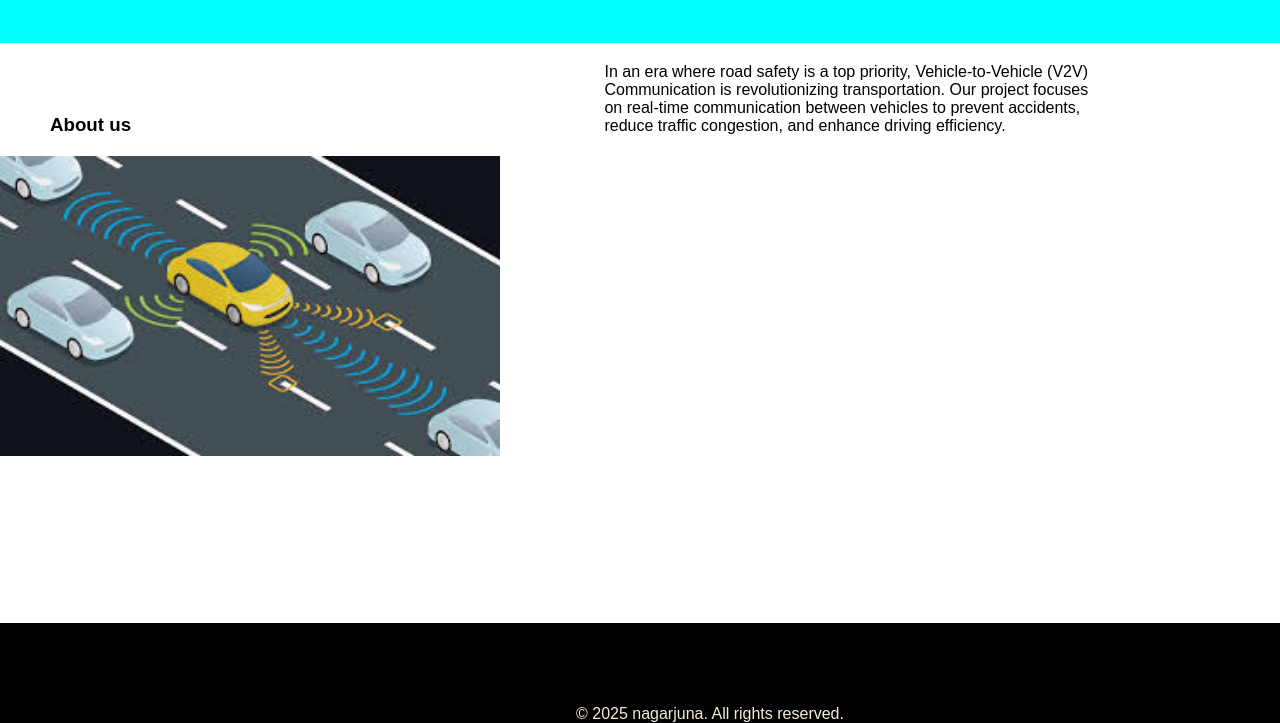
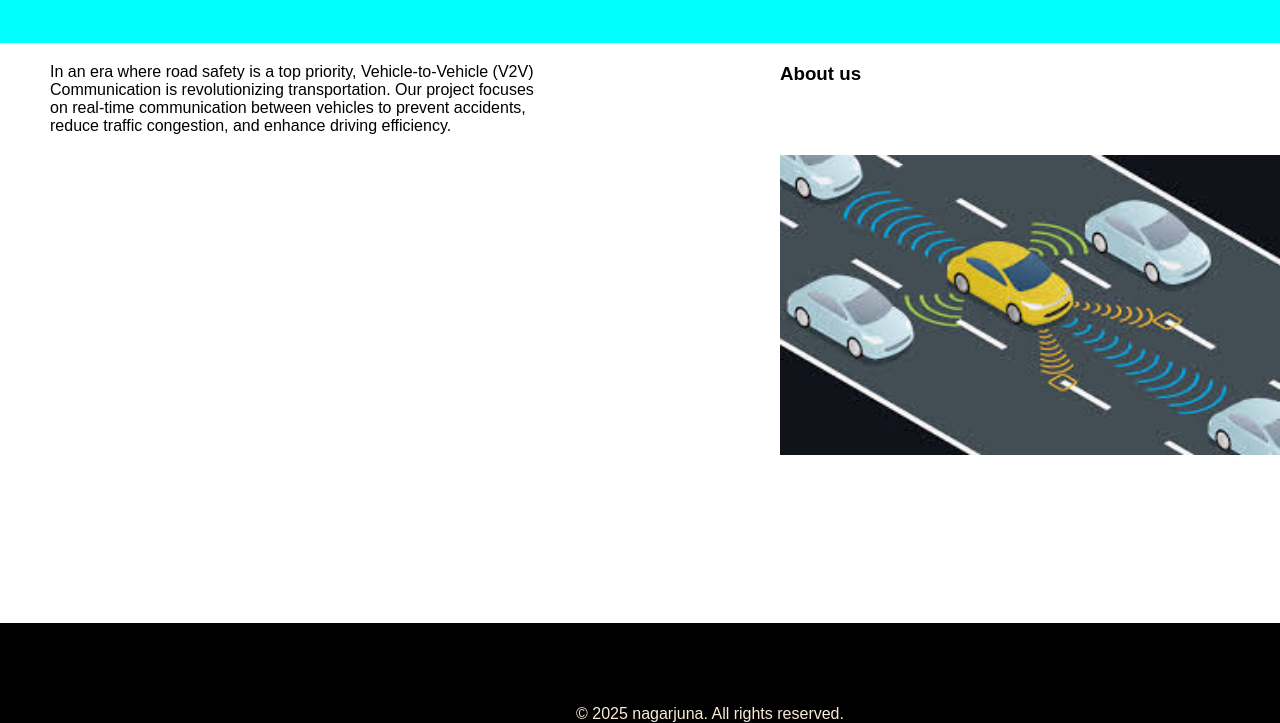
Before and after one commit to NaveenPrasadRamaswamy/ShowcaseHub, a plain HTML site: page index.html in a window 1280 px wide. Shown: the part 77-800 px from the top of the page. Drawn offline with Linux system fonts and the light colour scheme.

Commit message:
Update index.html

```diff
--- a/index.html
+++ b/index.html
@@ -18,11 +18,11 @@
         </div>
     </header>
 
-    <h3 class="bot">About us</h3>
+    <h3 class="bot" style="float:right;">About us</h3>
     <div class="abt">In an era where road safety is a top priority, Vehicle-to-Vehicle (V2V) Communication is revolutionizing transportation. Our project focuses on real-time communication between vehicles to prevent accidents, reduce traffic congestion, and enhance driving efficiency.</div>
 
 
-    <img src="aboutimages.jpeg" class="imgabt">
+    <img src="aboutimages.jpeg" class="imgabt" style="float:right;">
     <footer>
         <p class="end">© 2025 nagarjuna. All rights reserved.</p>
     </footer>
```
